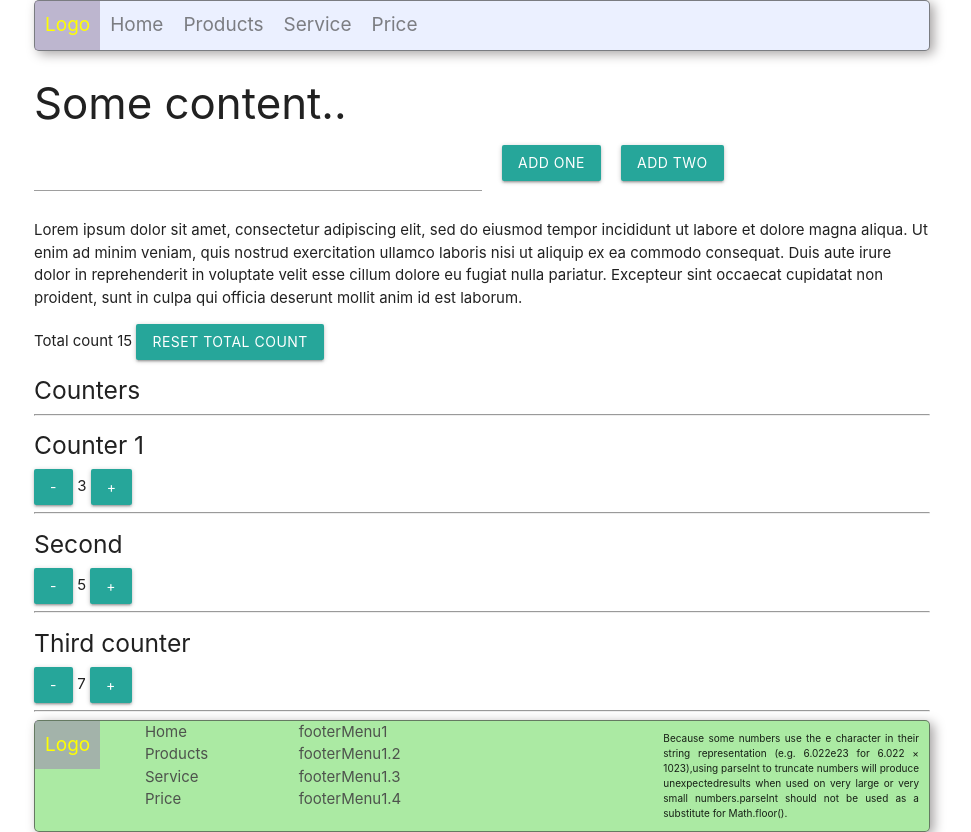
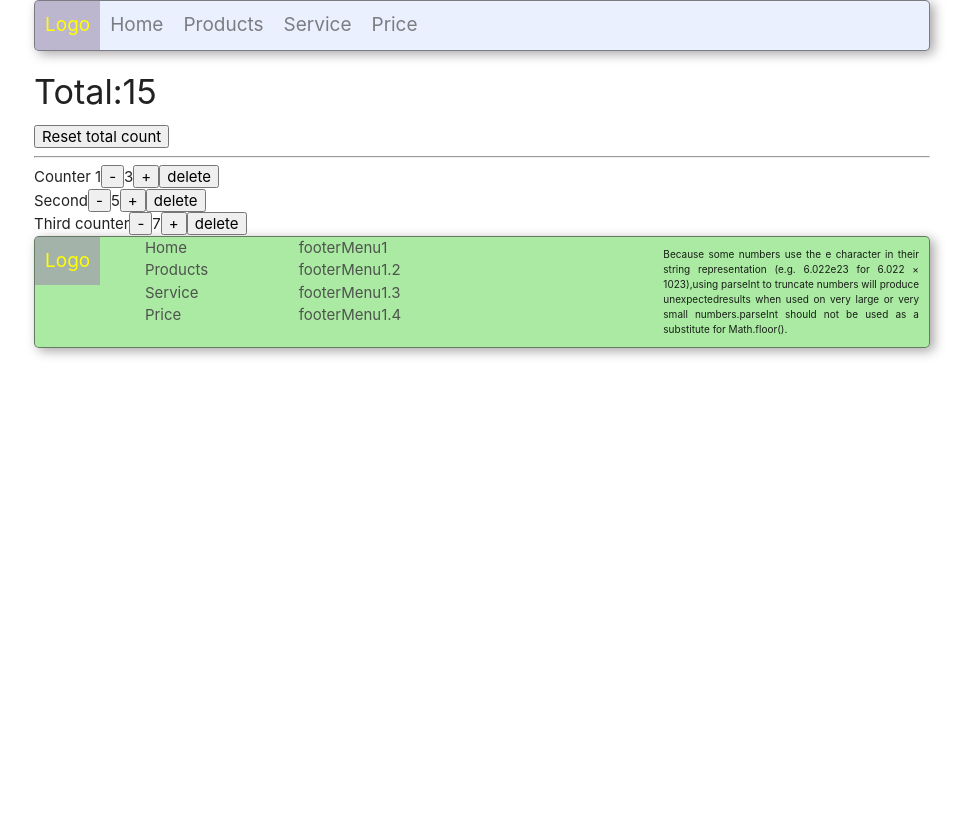
Before and after one commit to Volodymyr-Cherniak/CRA, a React (Create React App) app: page / in a window 1280 px wide. Shown: the whole page, without its empty margins (158-1129 px from the left). After the commit the page ends 800 px from the top, so only its background shows below. Built offline with nearby package versions, Linux system fonts and the light colour scheme.

Commit message:
create new Calculator

```diff
--- a/src/Components/App.js
+++ b/src/Components/App.js
@@ -1,17 +1,18 @@
-import React, {useState} from 'react';
+import React from 'react';
 import 'materialize-css/dist/css/materialize.min.css';
 import Header from "./Header";
 import Footer from "./Footer";
-import Content from "./Content";
-import Counter from "./Counter";
-import ContentCounter from "./ContentCounter";
+import Calculator from "./Calculator/Calculator";
+
+
 
 
 const App = () => {
 
-  const buttonClicked = (name) => {
-    console.log('Clicked!!' + name)
-  };
+  // const buttonClicked = (name) => {
+  //   console.log('Clicked!!' + name)
+  // };
+
   const items = [
     {
       text: 'Home',
@@ -30,6 +31,7 @@ const App = () => {
       link: 'price-page'
     }
   ];
+
   const footerMenuItems2 = [
     {
       text: 'footerMenu1',
@@ -48,6 +50,7 @@ const App = () => {
       link: 'footer4-page'
     }
   ];
+
   const text = "Because some numbers use the e character in their string representation (e.g. 6.022e23 for 6.022 × 1023),using parseInt to truncate numbers will produce unexpectedresults when used on very large or very small numbers.parseInt should not be used as a substitute for Math.floor().";
 
 
@@ -56,10 +59,7 @@ const App = () => {
       <div className="container">
 
         <Header menuItems={items}/>
-        <Content bc={buttonClicked}/>
-        <ContentCounter
-
-        />
+        <Calculator/>
         <Footer
           footerMenu1={items}
           footerMenu2={footerMenuItems2}
--- /dev/null
+++ b/src/Components/Calculator/Calculator.js
@@ -0,0 +1,80 @@
+import React, {useState} from 'react';
+import Counter from "./Counter";
+
+
+const Calculator = () => {
+
+  const InitialCountersState = [
+    {
+      name: 'Counter 1',
+      value: 3,
+      id: 123
+    },
+    {
+      name: 'Second',
+      value: 5,
+      id: 234
+    },
+    {
+      name: 'Third counter',
+      value: 7,
+      id: 345
+    },
+
+  ];
+
+  const [counters, setCounters] = useState(InitialCountersState);
+
+  const resetTotalCount = () => {
+    const newCounts = counters.map(el => ({...el, value: 0}));
+    setCounters(newCounts);
+  };
+
+  const increment = (id) => {
+    const index = counters.findIndex(el => id === el.id);
+    const newCounts = [...counters];
+    newCounts[index].value = newCounts[index].value + 1;
+    setCounters(newCounts);
+    console.log('You press plus');
+
+  };
+
+  const decrement = (id) => {
+    const newCounts = counters.map(el => {
+      if(id === el.id) return {...el, value: el.value - 1};
+      return el;
+    });
+    setCounters(newCounts);
+    console.log('You press minus');
+  };
+
+  const removeCounter = (id) => {
+    const index = counters.findIndex(el => id === el.id);
+    const newCount = [...counters];
+    newCount.splice(index, 1);
+    setCounters(newCount);
+    console.log("REMOVE ID " + index);
+  };
+
+
+
+  return (
+    <div>
+      <h4>Total:{counters.reduce((acc, cur) => acc + cur.value, 0)}</h4>
+      <button onClick={resetTotalCount}>Reset total count</button>
+      <hr/>
+      {
+        counters.map(el => <Counter key={el.id}
+                                    count={el}
+                                    id={el.id}
+                                    increment={increment}
+                                    decrement={decrement}
+                                    remove={removeCounter}
+        />)
+      }
+
+    </div>
+  );
+};
+
+export default Calculator;
--- /dev/null
+++ b/src/Components/Calculator/Counter.js
@@ -0,0 +1,21 @@
+import React from 'react';
+
+
+const Counter = (props) => {
+
+
+
+  return (
+    <div>
+      {props.count.name}
+      <button onClick={() => props.decrement(props.id)}>-</button>
+
+      {props.count.value}
+
+      <button onClick={() => props.increment(props.id)}>+</button>
+      <button onClick={() => props.remove(props.id)}>delete</button>
+    </div>
+  );
+};
+
+export default Counter;
--- a/src/Components/ContentCounter.js
+++ /dev/null
@@ -1,51 +0,0 @@
-import React, {useState} from 'react';
-import Counter from "./Counter";
-import CounterTotal from "./CounterTotal";
-
-const ContentCounter = (props) => {
-
-  const counterNameValue = [
-    {
-      name: 'Counter 1',
-      value: 3
-    },
-    {
-      name: 'Second',
-      value: 5
-    },
-    {
-      name: 'Third counter',
-      value: 7
-    },
-
-  ];
-  const resetCounterNameValue = counterNameValue.map(el => {
-    return {name: el.name, value: 0}
-  });
-  const sum = counterNameValue.reduce((a, b) => a + b.value, 0);
-  const [total, setTotal] = useState(sum);
-  const totals = (value) => {
-    setTotal(value + total);
-  };
-
-
-  return (
-    <div>
-      <CounterTotal
-        total={total}
-        counterNameValue={counterNameValue}
-        resetCounterNameValue={resetCounterNameValue}
-      />
-      <h5> Counters </h5>
-      <hr/>
-      {counterNameValue.map(el =>
-        <Counter
-          counterNameValue={el}
-          totals={totals}
-        />
-      )}
-    </div>
-  );
-};
-
-export default ContentCounter;
--- a/src/Components/Counter.js
+++ /dev/null
@@ -1,38 +0,0 @@
-import React, {useState} from 'react';
-
-
-const Counter = (props) => {
-
-  const [count, setCount] = useState(props.counterNameValue.value);
-
-  const countChangePlusHandler = () => {
-    setCount(count + 1);
-    props.totals(1)
-  };
-  const countChangeMinusHandler = () => {
-    setCount(count - 1);
-    props.totals(-1)
-  };
-
-  return (
-    <div>
-      <div className='counters'>
-        <h5>{props.counterNameValue.name}</h5>
-        <button
-          onClick={countChangeMinusHandler}
-          className="waves-effect waves-light btn"
-        >-
-        </button>
-        {`  ${count}  `}
-        <button
-          onClick={countChangePlusHandler}
-          className="waves-effect waves-light btn"
-        >+
-        </button>
-        <hr/>
-      </div>
-    </div>
-  );
-};
-
-export default Counter;
--- a/src/Components/CounterTotal.js
+++ /dev/null
@@ -1,22 +0,0 @@
-import React, {useState} from 'react';
-
-const CounterTotal = (props) => {
-
-  const [counterNameValue, setCounterNameValue] = useState(props.counterNameValue);
-
-  const totalCountResetHandler = () => {
-    setCounterNameValue(props.resetCounterNameValue);
-  };
-
-  return (
-    <div>
-      Total count{` ${props.total} `}
-      <button
-        className="waves-effect waves-light btn"
-        onClick={totalCountResetHandler}
-      >Reset total count</button>
-    </div>
-  );
-};
-
-export default CounterTotal;
```
Also changed, not shown: src/Components/Calculator/CounterTotal.js (added, +13 -0 lines).
